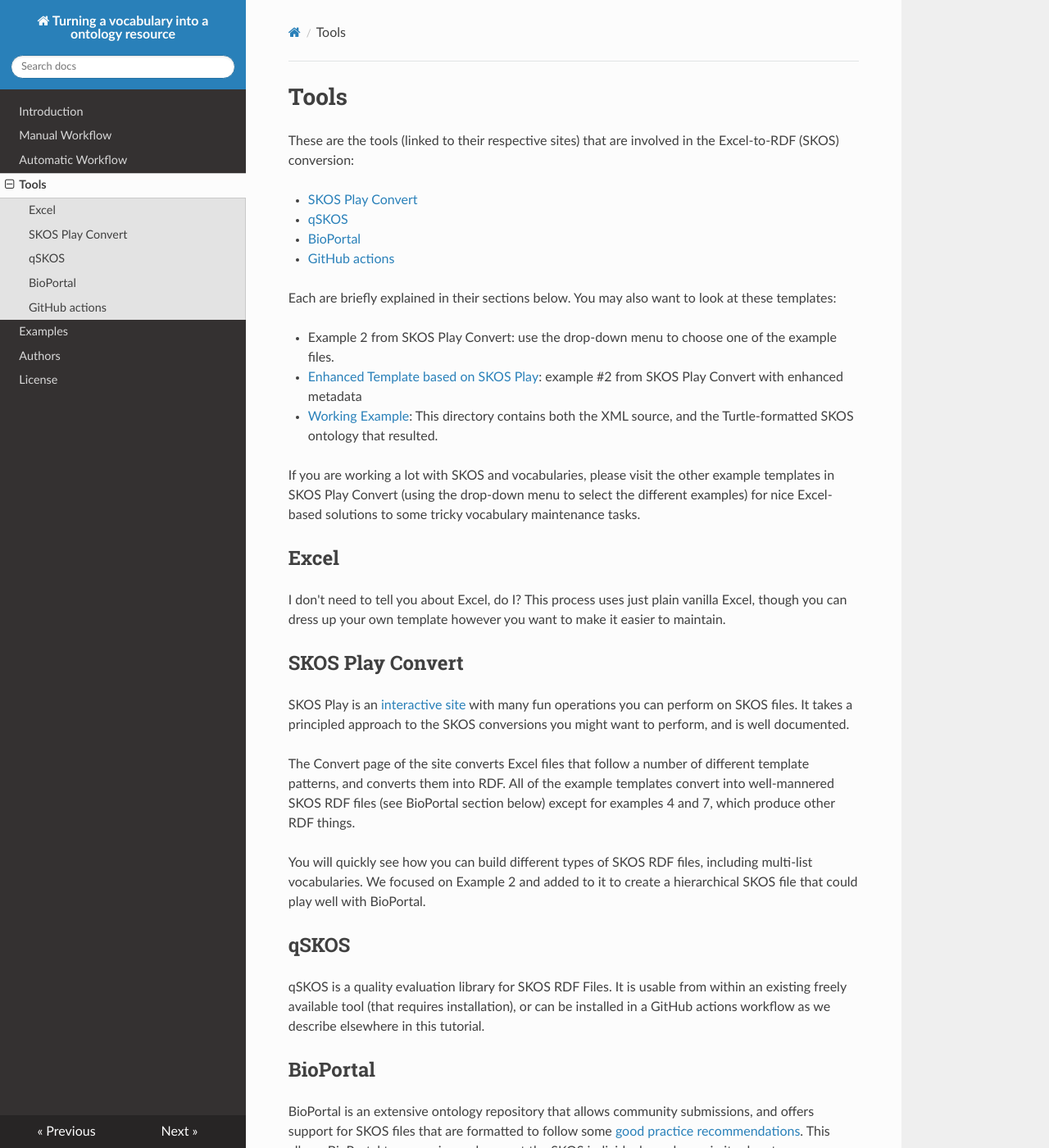
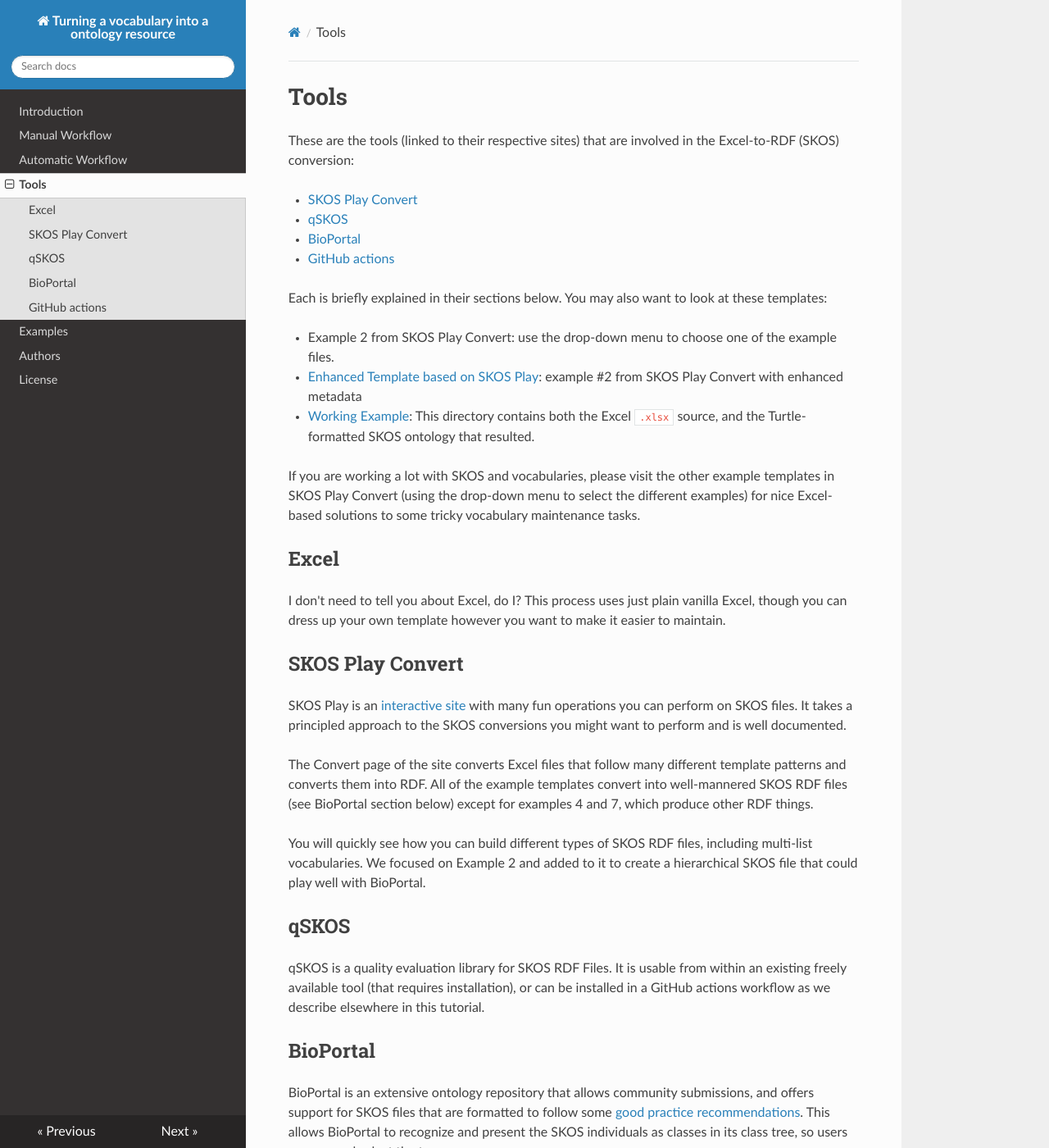
Before and after one commit to fair-data-collective/excel2rdf-site, an MkDocs documentation site: the page built from docs/Tools.md, in a window 1280 px wide and 1400 px high. Shown: the whole window at 82% size. Built offline with MkDocs 1.6.1, drawn with Linux system fonts in a browser that asks for light colours; nearby versions of some CDN libraries.

Commit message:
Update Tools.md

```diff
--- a/docs/Tools.md
+++ b/docs/Tools.md
@@ -7,11 +7,11 @@ These are the tools (linked to their respective sites) that are involved in the
 - [BioPortal](https://bioportal.bioontology.org/)
 - [GitHub actions](https://github.com/features/actions)
 
-Each are briefly explained in their sections below.  You may also want to look at these templates:
+Each is briefly explained in their sections below.  You may also want to look at these templates:
 
 - Example 2 from SKOS Play Convert: use the drop-down menu to choose one of the example files.
 - [Enhanced Template based on SKOS Play](https://github.com/fair-data-collective/excel2rdf-template/blob/main/vocabulary.xlsx): example #2 from SKOS Play Convert with enhanced metadata
-- [Working Example](https://github.com/fair-data-collective/zonmw-project-admin/tree/main/ontology): This directory contains both the XML source, and the Turtle-formatted SKOS ontology that resulted.
+- [Working Example](https://github.com/fair-data-collective/zonmw-project-admin/tree/main/ontology): This directory contains both the Excel `.xlsx` source, and the Turtle-formatted SKOS ontology that resulted.
 
 If you are working a lot with SKOS and vocabularies, please visit the other example templates in SKOS Play Convert
 (using the drop-down menu to select the different examples) for nice Excel-based solutions to some tricky vocabulary maintenance tasks.
@@ -24,9 +24,9 @@ you can dress up your own template however you want to make it easier to maintai
 ## SKOS Play Convert
 
 SKOS Play is an [interactive site](https://labs.sparna.fr/skos-play) with many fun operations you can perform on SKOS files.
-It takes a principled approach to the SKOS conversions you might want to perform, and is well documented.
+It takes a principled approach to the SKOS conversions you might want to perform and is well documented.
 
-The Convert page of the site converts Excel files that follow a number of different template patterns,
+The Convert page of the site converts Excel files that follow many different template patterns
 and converts them into RDF. All of the example templates convert into well-mannered SKOS RDF files (see BioPortal section below)
 except for examples 4 and 7, which produce other RDF things.
 
```
